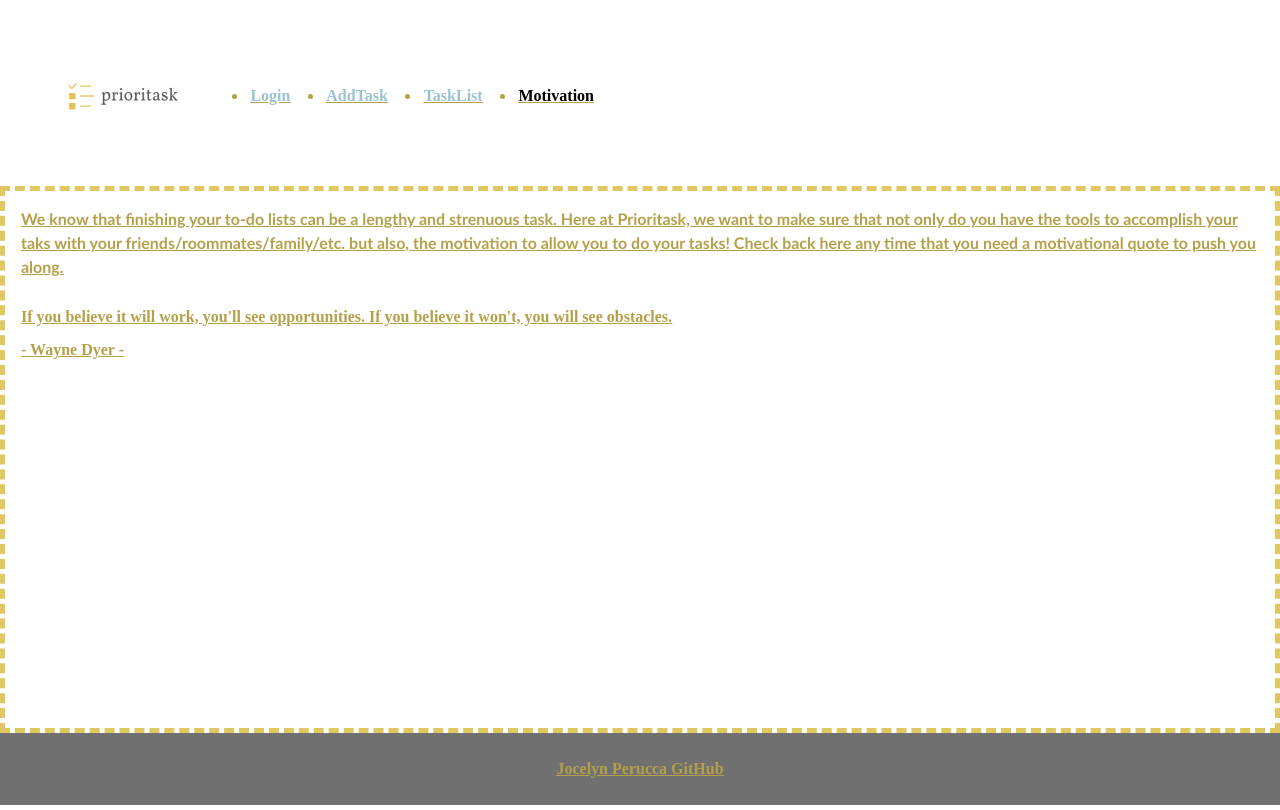
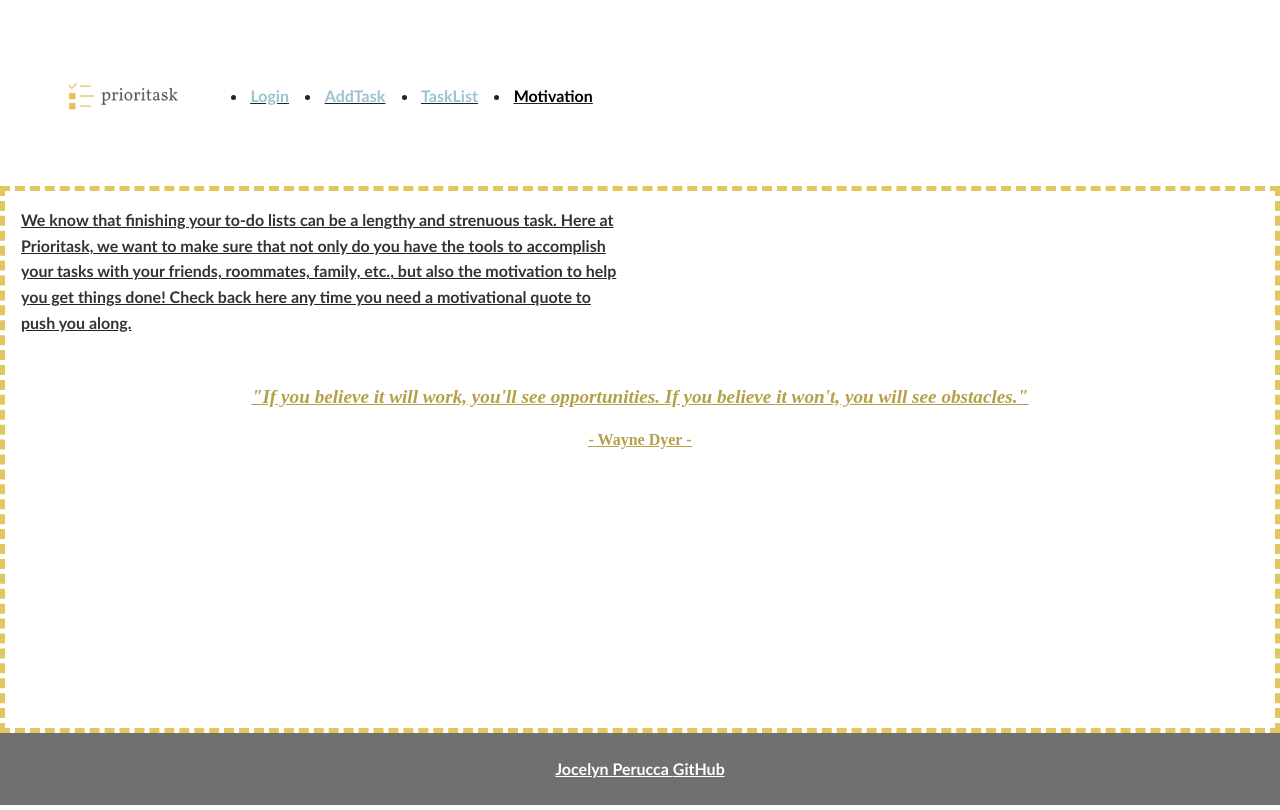
Before and after one commit to jocelynperucca/startup, a React (Vite) app: page /motivation in a window 1280 px wide. Built offline with nearby package versions, Linux system fonts and the light colour scheme.

Commit message:
fixed login reroute

```diff
--- a/src/app.css
+++ b/src/app.css
@@ -1,3 +1,7 @@
+* {
+    text-decoration: none;
+}
+
 header {
     background-color: white;
     padding: 1em;
@@ -59,7 +63,11 @@ h1 {
     display: flex;
     flex-direction: column; /* Vertical layout */
     box-sizing: border-box;
+    text-decoration: none;
+}
 
+p {
+    text-decoration: none;
 }
 
 div {
@@ -109,6 +117,7 @@ a:link {
     color: rgb(153, 195, 209);
     font-weight: bold;
     margin-right: 15px;
+    text-decoration: none;
 }
 
 
--- a/src/login/login.jsx
+++ b/src/login/login.jsx
@@ -5,7 +5,7 @@ export function Login() {
   return (
     <main>
       <h1>Login/Register</h1>
-      <form method="get" action="addTask.html">
+      <form method="get" action="addTask">
         <div>
 
           <input type="text" placeholder="Your name" />
--- a/src/motivation/motivation.css
+++ b/src/motivation/motivation.css
@@ -1,93 +1,39 @@
-footer {
-  background-color: grey;
-  width: 100%;
+main {
   font-family: 'Gill Sans', 'Gill Sans MT', Calibri, 'Trebuchet MS', sans-serif;
-  text-align: center;
-  padding: 0;
-  margin-top: auto;
+  color: #333;
+  padding: 1.5em;
+  line-height: 1.6;
 }
 
-
-
-
-li {
-    font-weight: bold;
-    list-style-type: square ;
-    list-style: square blue;
-    padding: .15em;
+#motivational-quote {
+  text-align: center;
+  margin-top: 2em;
+  font-family: "Lucida Handwriting", cursive;
+  color: hsl(48, 42%, 50%);
 }
 
-menu
- {
-    font-family:'Gill Sans', 'Gill Sans MT', Calibri, 'Trebuchet MS', sans-serif;
-    display: flex;
-    justify-content: space-between;
-    align-items: baseline;
-    padding-inline-end: .5em;
+#motivational-quote blockquote {
+  font-size: 1.2em;
+  font-style: italic;
+  margin: 0.5em 0;
 }
 
-body {
-  background-color: white;
-  font-family: 'Gill Sans', 'Gill Sans MT', Calibri, 'Trebuchet MS', sans-serif;
-  margin: 0;
-  padding: 0; /* Remove all body padding */
-  min-height: 100vh; /* Ensure body takes up full height of the viewport */
-  display: flex;
-  flex-direction: column; /* Vertical layout */
-  box-sizing: border-box;
-
+#motivational-quote div {
+  font-size: 1em;
+  margin-top: 0.5em;
 }
 
-main {
-    padding: .5em;
+p {
+  max-width: 600px;
+  font-size: 1em;
 }
 
-img {
-    display: block;
-  margin-left: auto;
-  margin-right: auto;
-  width: 40%;
-}
-
-
-div {
-    font-family: "Lucida Handwriting";
-    color:  hsl(48, 42%, 50%);
-
-}
-
-a:link {
-    text-decoration: none;
-  }
-  a:visited {
-    text-decoration: none;
-  }
-  a:hover {
-    text-decoration: none;
-  }
-  a:active {
-    text-decoration: none;
+@media (max-width: 600px) {
+  main {
+    padding: 1em;
   }
 
-  a {
-    color: rgb(153, 195, 209);
+  #motivational-quote blockquote {
+    font-size: 1em;
   }
-
-@media (max-width: 600px) {
-    footer {
-        flex-direction: column; /* Stack items vertically */
-        align-items: center;    /* Center content on small screens */
-    }
 }
-
-
-@media (max-width: 480px) {
-    menu {
-        padding: 0.5em; /* Reduce padding further for small mobile screens */
-        font-size: 0.9em; /* Slightly reduce font size */
-    }
-
-    menu li {
-        padding: 0.5em 0; /* Adjust padding for a more compact look */
-    }
-}
--- a/src/motivation/motivation.jsx
+++ b/src/motivation/motivation.jsx
@@ -1,21 +1,19 @@
 import React from 'react';
-import './motivation.css'
-
+import './motivation.css';
 
 export function Motivation() {
   return (
     <main>
-
       <p>
         We know that finishing your to-do lists can be a lengthy and strenuous task. Here at Prioritask, we want to make sure that not only do you have
-        the tools to accomplish your taks with your friends/roommates/family/etc. but also, the motivation to allow you to do your tasks!
-        Check back here any time that you need a motivational quote to push you along.
+        the tools to accomplish your tasks with your friends, roommates, family, etc., but also the motivation to help you get things done!
+        Check back here any time you need a motivational quote to push you along.
       </p>
 
-
-      <div id="motivational quote api">
-        <div>If you believe it will work, you'll see opportunities. If you believe it won't, you will see obstacles.
-            </div>
+      <div id="motivational-quote">
+        <blockquote>
+          "If you believe it will work, you'll see opportunities. If you believe it won't, you will see obstacles."
+        </blockquote>
         <div>- Wayne Dyer -</div>
       </div>
     </main>
--- a/startup-css/main.css
+++ /dev/null
@@ -1,16 +0,0 @@
-header {
-    background-color: cornflowerblue;
-}
-
-footer {
-    background-color: cornflowerblue;
-}
-
-li {
-    font-family: 'Courier New', Courier, monospace;
-}
-
-.menu
- {
-    font-style: italic;
-}
```
